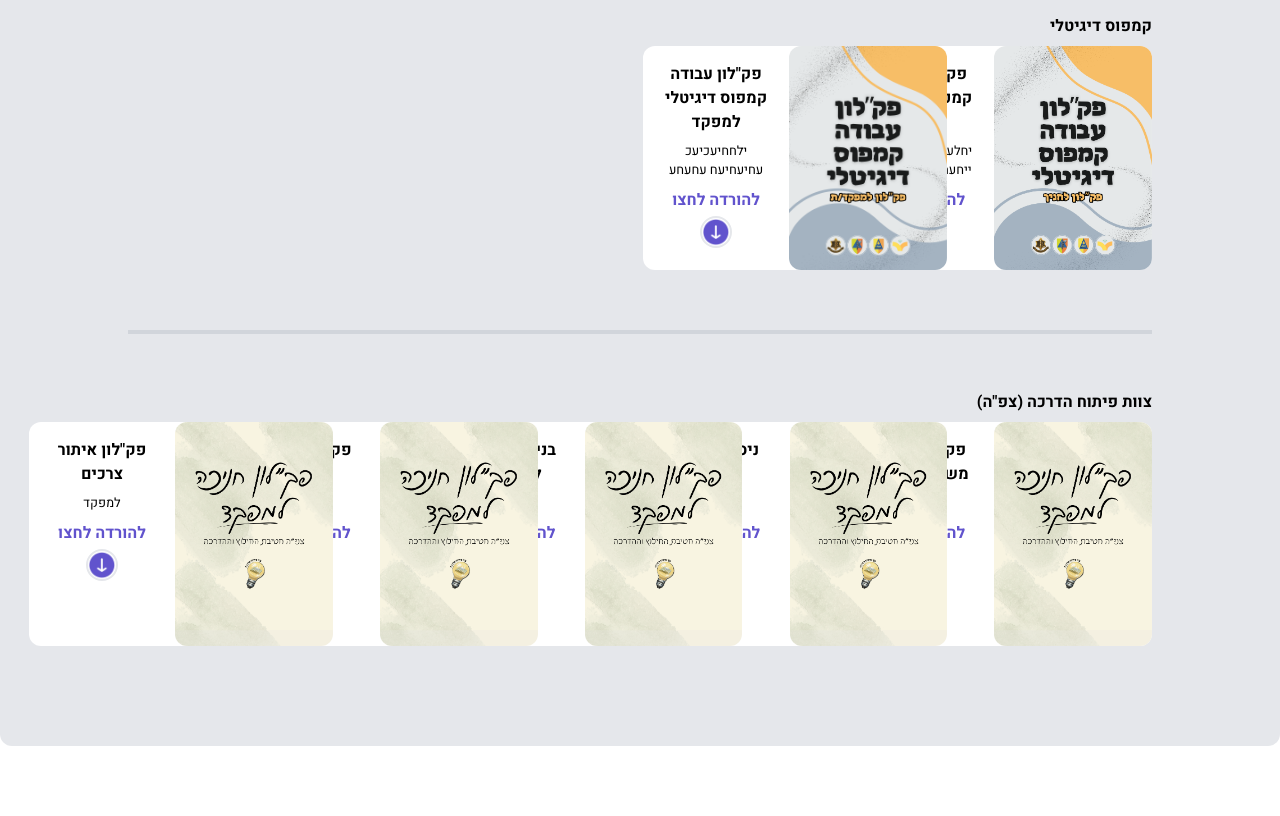
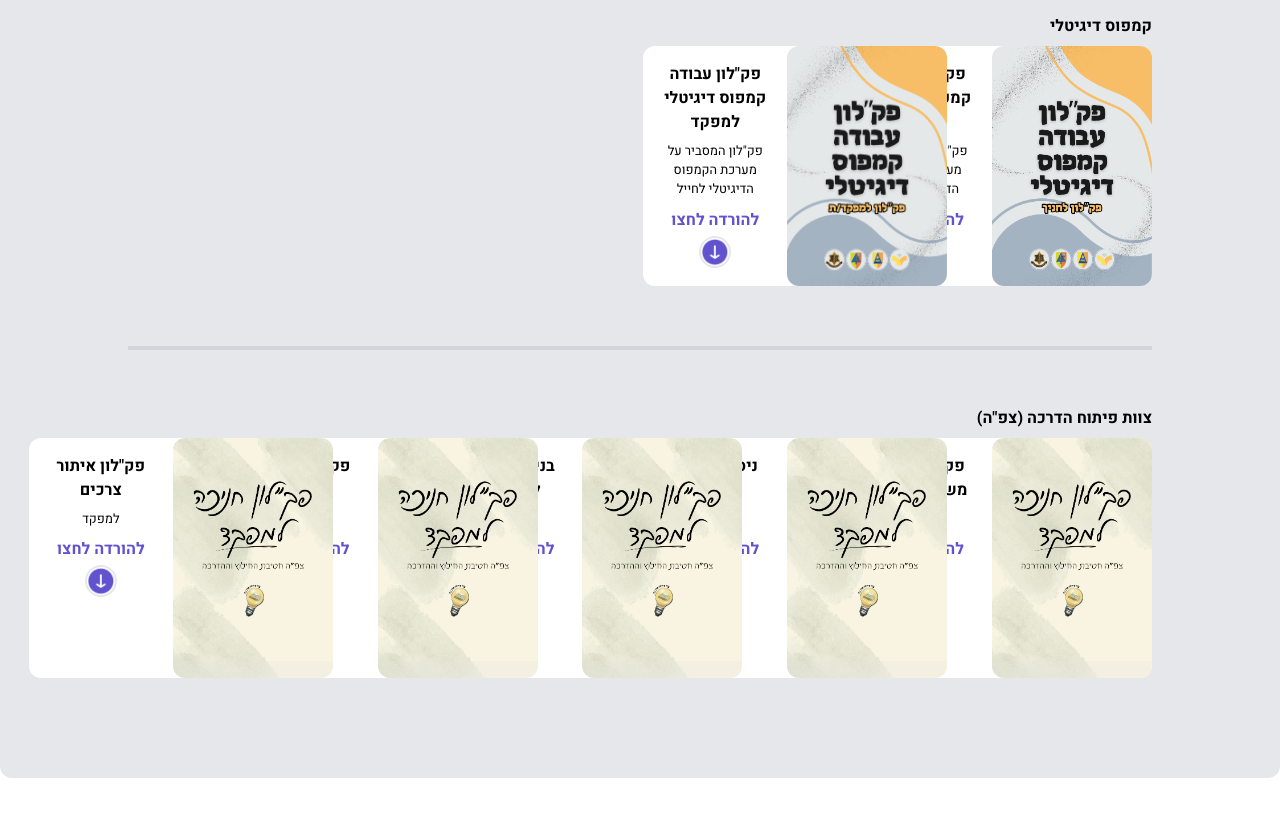
Before and after one commit to gapa-pakar/gapa-website, a React (Vite) app: page /projects in a window 1280 px wide. Shown: the part 2760-3576 px from the top of the page. Built offline with nearby package versions, Linux system fonts and the light colour scheme.

Commit message:
canva files

```diff
--- a/src/components/Projects/Canva.jsx
+++ b/src/components/Projects/Canva.jsx
@@ -31,7 +31,7 @@ const CampusFiles = [
   {
     id: 1,
     title: 'פק"לון עבודה קמפוס דיגיטלי לחניך',
-    description: "יחלעחעיעכעיכעיככ ייחעחיעיח חילחיחל",
+    description: 'פק"לון המסביר על מערכת הקמפוס הדיגילי למפקד',
     img: document1Cover,
     link: document1,
     linkTitle: "פקלון קמפוס דיגיטלי לחניך"
@@ -39,7 +39,7 @@ const CampusFiles = [
   {
     id: 2,
     title: 'פק"לון עבודה קמפוס דיגיטלי למפקד',
-    description: "ילחחיעכיעכ עחיעחיעח עחעחע",
+    description: 'פק"לון המסביר על מערכת הקמפוס הדיגיטלי לחייל',
     img: document2Cover,
     link: document2,
     linkTitle: "פקלון קמפוס דיגיטלי למפקד"
--- a/src/components/Projects/FilesCards.jsx
+++ b/src/components/Projects/FilesCards.jsx
@@ -9,8 +9,8 @@ export default function FilesCards(props) {
 
     return (
         <div key={file.id}>
-            <div className='bg-white dark:bg-gray-900 dark:text-white md:w-[19rem] h-[14rem] ml-8 mb-5 flex rounded-xl'>
-                <img src={file.img} className='h-[14rem] w-[10rem] rounded-xl'></img>
+            <div className='bg-white dark:bg-gray-900 dark:text-white md:w-[19rem] h-[15rem] ml-8 mb-5 flex rounded-xl'>
+                <img src={file.img} className='h-[15rem] w-[10rem] rounded-xl'></img>
                 <div className='flex flex-col text-center px-4 items-center'>
                     <div className='pt-4 font-bold'>{file.title}</div>
                     <p className='pt-2 text-[0.8rem]'>{file.description}</p>
```
